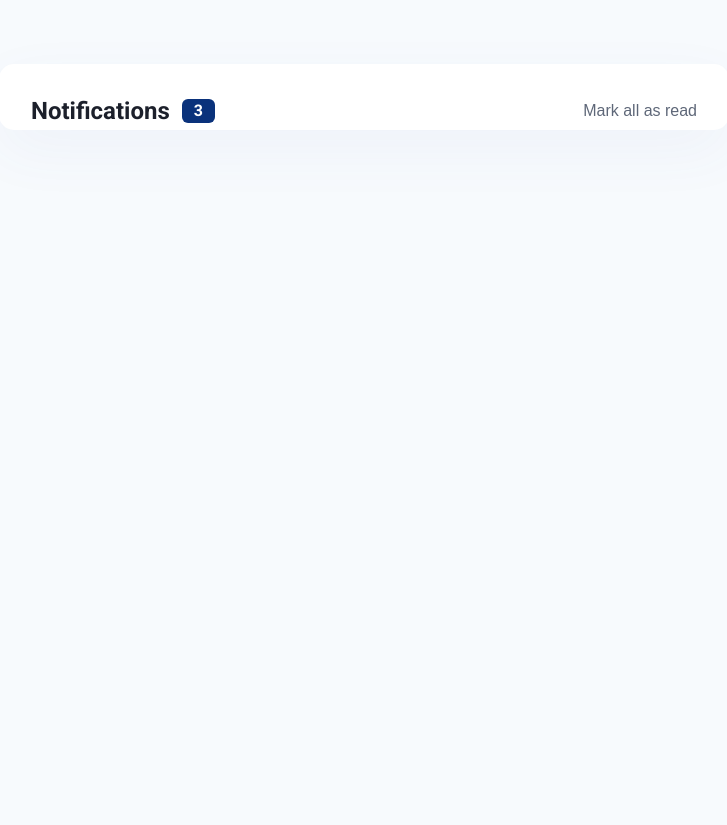
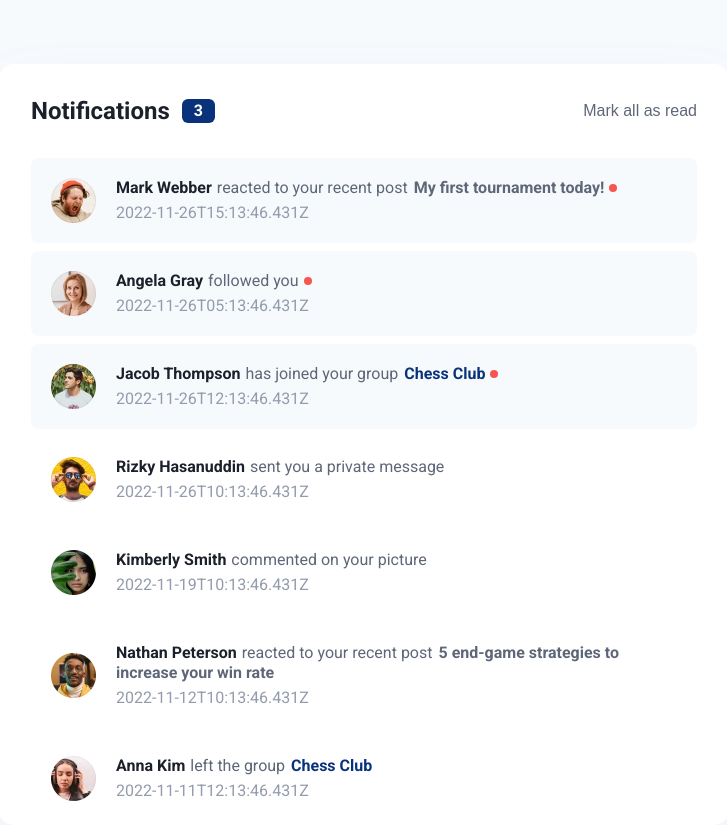
Before and after one commit to eduardogomesf/notifications, a React (Vite) app: page / in a window 1280 px wide. Shown: the whole page, without its empty margins (276-1003 px from the left). Before the commit the page ends 800 px from the top, so only its background shows below. Built offline with nearby package versions, Linux system fonts and the light colour scheme.

Commit message:
feat: use Notification component in NotificationsContainer

```diff
--- a/src/components/NotificationsContainer/index.tsx
+++ b/src/components/NotificationsContainer/index.tsx
@@ -1,4 +1,6 @@
-import { Container, Header } from "./styles";
+import { Notification } from "../Notification";
+import { Container, Header, NotificationsList } from "./styles";
+import notificationsJSON from '../../data/notifications.json'
 
 export function NotificationsContainer () {
     return (
@@ -13,6 +15,12 @@ export function NotificationsContainer () {
 
                 <button>Mark all as read</button>
             </Header>
+
+            <NotificationsList>
+                {notificationsJSON.map(notification => (
+                    <Notification notification={notification} key={notification.username + notification.avatarUrl} />
+                ))}
+            </NotificationsList>
         </Container>
     )
 }
--- a/src/components/NotificationsContainer/styles.ts
+++ b/src/components/NotificationsContainer/styles.ts
@@ -63,3 +63,14 @@ export const Header = styled.header`
         }
     }
 `
+
+export const NotificationsList = styled.ul`
+    margin-top: 2rem;
+
+    list-style: none;
+
+    display: flex;
+    flex-direction: column;
+    align-items: center;
+    gap: 0.5rem;
+`
```
